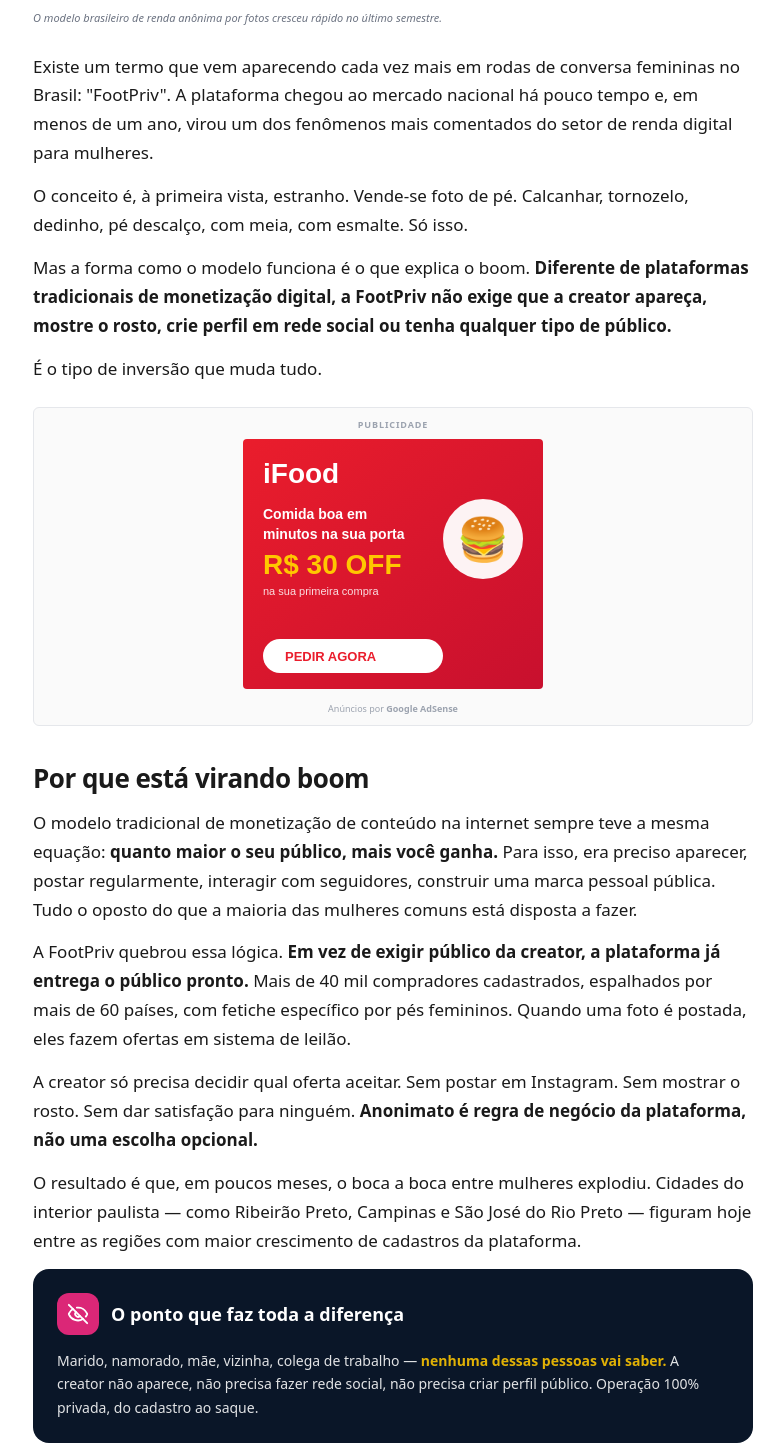
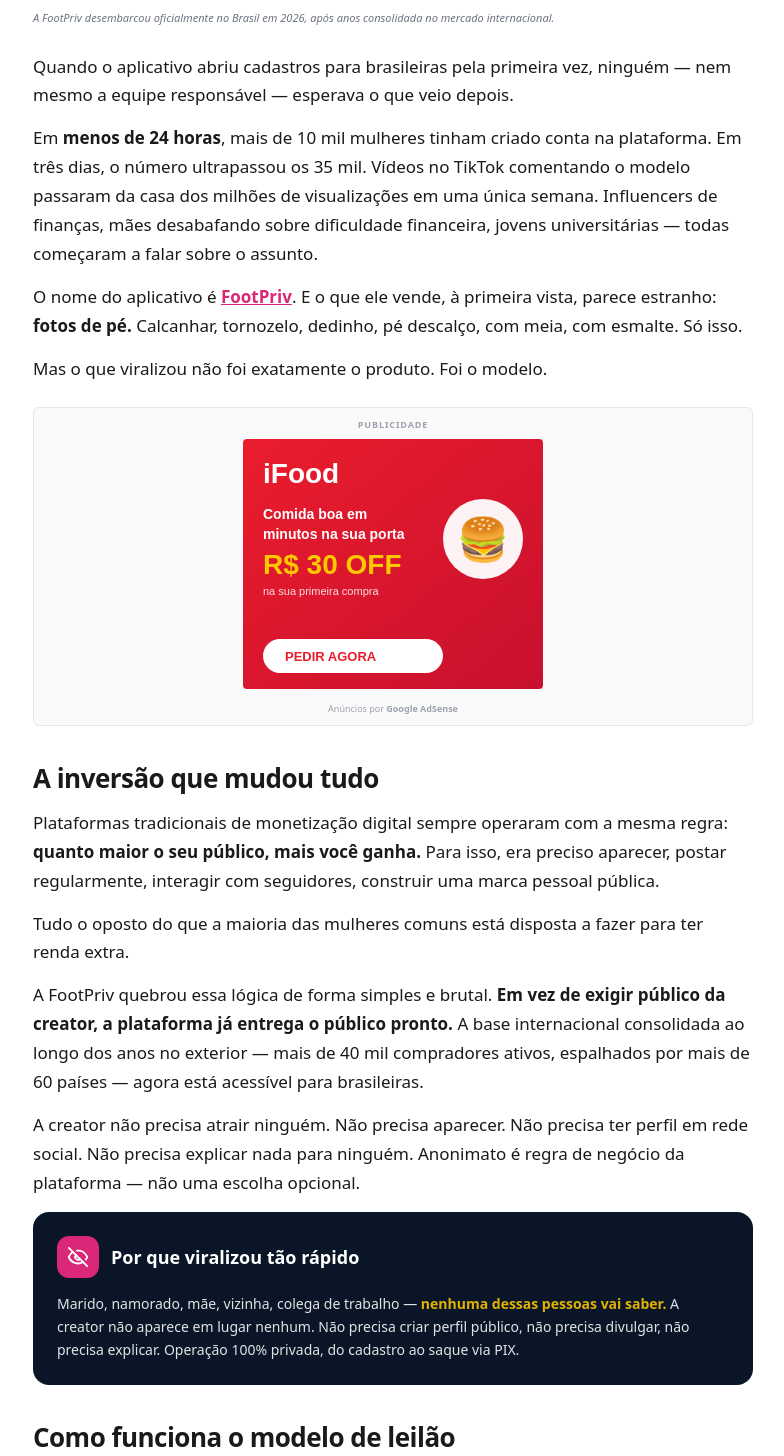
Before and after one commit to kellieflor58-rgb/coletaki-adv, a Next.js app: page /fotodope in a window 1280 px wide. Shown: the part 994-2450 px from the top of the page, without its empty margins (247-1031 px from the left). Built offline with nearby package versions, Linux system fonts and the light colour scheme.

Commit message:
refac: fotodope - boom de lancamento BR + modelo leilao + tom persuasivo

```diff
--- a/app/fotodope/page.js
+++ b/app/fotodope/page.js
@@ -1,7 +1,7 @@
 'use client';
 
 import React from 'react';
-import { ArrowRight, EyeOff, TrendingUp, Globe, DollarSign, Lock, Link2 } from 'lucide-react';
+import { ArrowRight, EyeOff, TrendingUp, Globe, DollarSign, Lock, Gavel, Users, Zap, Link2 } from 'lucide-react';
 
 const PINK = '#DB2777';
 const PINK_DARK = '#9D174D';
@@ -55,11 +55,11 @@
         </div>
 
         <h1 style={{ fontSize:38, fontWeight:900, color:INK, lineHeight:1.12, letterSpacing:'-0.035em', margin:'0 0 18px' }}>
-          A plataforma que chegou ao Brasil pagando mulheres por <span style={{ color:PINK }}>fotos do pé</span> — sem mostrar o rosto e sem precisar de público
+          Aplicativo que paga por <span style={{ color:PINK }}>fotos do pé</span> sem precisar mostrar o rosto explode no Brasil com mais de 10.000 cadastros em menos de 1 dia de lançamento
         </h1>
 
         <p style={{ fontSize:18, color:INK_SOFT, lineHeight:1.55, margin:'0 0 24px', fontWeight:500 }}>
-          Chamada de <a href={LINK_FOOTPRIV} target="_blank" rel="noopener" style={{ color:PINK, textDecoration:'underline', fontWeight:700 }}>FootPriv</a>, a plataforma viralizou nos últimos meses ao oferecer um modelo inédito: anonimato total, sem necessidade de seguidores em redes sociais e pagamento direto em real. O fenômeno cresceu rápido em cidades do interior paulista.
+          Chamada de <a href={LINK_FOOTPRIV} target="_blank" rel="noopener" style={{ color:PINK, textDecoration:'underline', fontWeight:700 }}>FootPriv</a>, a plataforma já operava em outros países há anos e finalmente desembarcou no Brasil em 2026. Em poucos dias, levantou ondas de mulheres curiosas pelo modelo: anonimato total, sem necessidade de seguidores e pagamento direto em real via PIX.
         </p>
 
         <div style={{ borderTop:'1px solid '+LINE, borderBottom:'1px solid '+LINE, padding:'14px 0', marginBottom:24, display:'flex', alignItems:'center', justifyContent:'space-between', flexWrap:'wrap', gap:14 }}>
@@ -80,17 +80,17 @@
         </div>
 
         <div style={{ borderRadius:14, overflow:'hidden', marginBottom:10, background:'#f3f4f6', border:'1px solid '+LINE }}>
-          <img src={PLACEHOLDER_1} alt="Plataforma FootPriv" style={{ width:'100%', display:'block' }} />
+          <img src={PLACEHOLDER_1} alt="Plataforma FootPriv chega ao Brasil" style={{ width:'100%', display:'block' }} />
         </div>
         <div style={{ fontSize:11, color:INK_MUTE, marginBottom:28, fontStyle:'italic' }}>
-          O modelo brasileiro de renda anônima por fotos cresceu rápido no último semestre.
+          A FootPriv desembarcou oficialmente no Brasil em 2026, após anos consolidada no mercado internacional.
         </div>
 
         <B>
-          <p>Existe um termo que vem aparecendo cada vez mais em rodas de conversa femininas no Brasil: "FootPriv". A plataforma chegou ao mercado nacional há pouco tempo e, em menos de um ano, virou um dos fenômenos mais comentados do setor de renda digital para mulheres.</p>
-          <p>O conceito é, à primeira vista, estranho. Vende-se foto de pé. Calcanhar, tornozelo, dedinho, pé descalço, com meia, com esmalte. Só isso.</p>
-          <p>Mas a forma como o modelo funciona é o que explica o boom. <strong>Diferente de plataformas tradicionais de monetização digital, a FootPriv não exige que a creator apareça, mostre o rosto, crie perfil em rede social ou tenha qualquer tipo de público.</strong></p>
-          <p>É o tipo de inversão que muda tudo.</p>
+          <p>Quando o aplicativo abriu cadastros para brasileiras pela primeira vez, ninguém — nem mesmo a equipe responsável — esperava o que veio depois.</p>
+          <p>Em <strong>menos de 24 horas</strong>, mais de 10 mil mulheres tinham criado conta na plataforma. Em três dias, o número ultrapassou os 35 mil. Vídeos no TikTok comentando o modelo passaram da casa dos milhões de visualizações em uma única semana. Influencers de finanças, mães desabafando sobre dificuldade financeira, jovens universitárias — todas começaram a falar sobre o assunto.</p>
+          <p>O nome do aplicativo é <a href={LINK_FOOTPRIV} target="_blank" rel="noopener" style={{ color:PINK, textDecoration:'underline', fontWeight:700 }}>FootPriv</a>. E o que ele vende, à primeira vista, parece estranho: <strong>fotos de pé.</strong> Calcanhar, tornozelo, dedinho, pé descalço, com meia, com esmalte. Só isso.</p>
+          <p>Mas o que viralizou não foi exatamente o produto. Foi o modelo.</p>
         </B>
 
         <div style={{ background:'#FAFAFA', border:'1px solid '+LINE, borderRadius:6, padding:'10px 14px', margin:'24px 0', textAlign:'center' }}>
@@ -119,14 +119,14 @@
         </div>
 
         <h2 style={{ fontSize:26, fontWeight:800, color:INK, marginTop:36, marginBottom:14, letterSpacing:'-0.02em', lineHeight:1.25 }}>
-          Por que está virando boom
+          A inversão que mudou tudo
         </h2>
 
         <B>
-          <p>O modelo tradicional de monetização de conteúdo na internet sempre teve a mesma equação: <strong>quanto maior o seu público, mais você ganha.</strong> Para isso, era preciso aparecer, postar regularmente, interagir com seguidores, construir uma marca pessoal pública. Tudo o oposto do que a maioria das mulheres comuns está disposta a fazer.</p>
-          <p>A FootPriv quebrou essa lógica. <strong>Em vez de exigir público da creator, a plataforma já entrega o público pronto.</strong> Mais de 40 mil compradores cadastrados, espalhados por mais de 60 países, com fetiche específico por pés femininos. Quando uma foto é postada, eles fazem ofertas em sistema de leilão.</p>
-          <p>A creator só precisa decidir qual oferta aceitar. Sem postar em Instagram. Sem mostrar o rosto. Sem dar satisfação para ninguém. <strong>Anonimato é regra de negócio da plataforma, não uma escolha opcional.</strong></p>
-          <p>O resultado é que, em poucos meses, o boca a boca entre mulheres explodiu. Cidades do interior paulista — como Ribeirão Preto, Campinas e São José do Rio Preto — figuram hoje entre as regiões com maior crescimento de cadastros da plataforma.</p>
+          <p>Plataformas tradicionais de monetização digital sempre operaram com a mesma regra: <strong>quanto maior o seu público, mais você ganha.</strong> Para isso, era preciso aparecer, postar regularmente, interagir com seguidores, construir uma marca pessoal pública.</p>
+          <p>Tudo o oposto do que a maioria das mulheres comuns está disposta a fazer para ter renda extra.</p>
+          <p>A FootPriv quebrou essa lógica de forma simples e brutal. <strong>Em vez de exigir público da creator, a plataforma já entrega o público pronto.</strong> A base internacional consolidada ao longo dos anos no exterior — mais de 40 mil compradores ativos, espalhados por mais de 60 países — agora está acessível para brasileiras.</p>
+          <p>A creator não precisa atrair ninguém. Não precisa aparecer. Não precisa ter perfil em rede social. Não precisa explicar nada para ninguém. Anonimato é regra de negócio da plataforma — não uma escolha opcional.</p>
         </B>
 
         <div style={{ background:'#0A1628', color:'#fff', borderRadius:16, padding:24, marginBottom:28 }}>
@@ -134,57 +134,83 @@
             <div style={{ width:42, height:42, borderRadius:12, background:PINK, display:'flex', alignItems:'center', justifyContent:'center' }}>
               <EyeOff size={22} />
             </div>
-            <div style={{ fontSize:18, fontWeight:800 }}>O ponto que faz toda a diferença</div>
+            <div style={{ fontSize:18, fontWeight:800 }}>Por que viralizou tão rápido</div>
           </div>
           <div style={{ fontSize:14, opacity:0.88, lineHeight:1.65 }}>
-            Marido, namorado, mãe, vizinha, colega de trabalho — <strong style={{ color:YELLOW }}>nenhuma dessas pessoas vai saber.</strong> A creator não aparece, não precisa fazer rede social, não precisa criar perfil público. Operação 100% privada, do cadastro ao saque.
+            Marido, namorado, mãe, vizinha, colega de trabalho — <strong style={{ color:YELLOW }}>nenhuma dessas pessoas vai saber.</strong> A creator não aparece em lugar nenhum. Não precisa criar perfil público, não precisa divulgar, não precisa explicar. Operação 100% privada, do cadastro ao saque via PIX.
           </div>
         </div>
 
+        <h2 style={{ fontSize:26, fontWeight:800, color:INK, marginTop:36, marginBottom:14, letterSpacing:'-0.02em', lineHeight:1.25 }}>
+          Como funciona o modelo de leilão
+        </h2>
+
+        <B>
+          <p>Aqui está o ponto que mais impressionou o público no TikTok: o modelo de venda da FootPriv não é fixo, é por <strong>leilão.</strong></p>
+          <p>Quando a creator posta uma foto na plataforma, ela fica visível para os mais de 40 mil compradores cadastrados. Eles fazem ofertas — em moedas locais de seus países (dólar, euro, dirham, libra, peso, o que for). O sistema converte automaticamente para real.</p>
+          <p>A creator não é obrigada a aceitar o maior lance. <strong>Ela escolhe.</strong> Pode aceitar pela oferta mais alta, pelo perfil do comprador, ou simplesmente recusar todas e refazer o leilão depois.</p>
+          <p>É esse controle que faz toda a diferença. Você decide o preço mínimo aceitável, decide quando publicar, decide quando vender. <strong>Sem chefe, sem patrão, sem cota mensal, sem cobrança.</strong></p>
+          <p>Uma foto pode receber lances que ultrapassam R$ 500 dependendo da combinação (tipo de foto, demanda momentânea, perfil do comprador). E o dinheiro cai direto na conta brasileira, em real, via PIX, no mesmo dia da venda concluída.</p>
+        </B>
+
+        <div style={{ display:'grid', gridTemplateColumns:'1fr 1fr', gap:12, marginBottom:28 }}>
+          <Passo n="1" titulo="Posta a foto" desc="Só o pé. Sem rosto, sem identidade, sem corpo. Em segundos está no sistema." />
+          <Passo n="2" titulo="Os compradores fazem lances" desc="Mais de 40 mil compradores globais podem ofertar em moedas locais. Você acompanha em tempo real." />
+          <Passo n="3" titulo="Você escolhe quem leva" desc="Não é o maior lance que ganha automaticamente. Você decide. Pode aceitar, recusar ou esperar." />
+          <Passo n="4" titulo="Recebe via PIX" desc="Aceito o lance, o valor é convertido para real e cai na sua conta brasileira no mesmo dia." />
+        </div>
+
         <div style={{ borderRadius:12, overflow:'hidden', margin:'32px 0 8px', background:'#f3f4f6', border:'1px solid '+LINE }}>
-          <img src={PLACEHOLDER_2} alt="Renda extra anônima" style={{ width:'100%', display:'block' }} />
+          <img src={PLACEHOLDER_2} alt="Modelo de leilão FootPriv" style={{ width:'100%', display:'block' }} />
         </div>
         <div style={{ fontSize:11, color:INK_MUTE, marginBottom:28, fontStyle:'italic' }}>
-          O cadastro leva minutos e o primeiro saque costuma cair em dias.
+          O sistema de leilão é o que mais chamou atenção nas redes sociais brasileiras.
         </div>
 
         <h2 style={{ fontSize:26, fontWeight:800, color:INK, marginTop:36, marginBottom:14, letterSpacing:'-0.02em', lineHeight:1.25 }}>
-          Como funciona o modelo de assinatura
+          Os números do boom
+        </h2>
+
+        <div style={{ display:'grid', gridTemplateColumns:'1fr 1fr', gap:12, marginBottom:28 }}>
+          <Stat icone={Users} numero="10.000+" label="cadastros em menos de 24 horas de lançamento no Brasil" />
+          <Stat icone={Zap} numero="35.000+" label="contas criadas nos primeiros três dias" />
+          <Stat icone={Globe} numero="60 países" label="compradores espalhados pelo mundo, base internacional" />
+          <Stat icone={Gavel} numero="R$ 280+" label="valor médio por foto vendida no leilão (até R$ 500)" />
+        </div>
+
+        <h2 style={{ fontSize:26, fontWeight:800, color:INK, marginTop:36, marginBottom:14, letterSpacing:'-0.02em', lineHeight:1.25 }}>
+          O modelo de assinatura
         </h2>
 
         <B>
-          <p>Para acessar todas as funcionalidades da plataforma — incluindo o sistema de leilão, o painel de ofertas e a base completa de compradores — a creator precisa pagar um <strong>plano de assinatura mensal</strong>. É o ponto que separa quem testa do que opera de verdade.</p>
-          <p>O valor da assinatura, segundo a própria plataforma, foi pensado para ser acessível. <strong>Na prática, a maioria das creators relata que o plano se paga já na primeira ou segunda venda — muitas vezes na mesma semana do cadastro.</strong></p>
-          <p>É o tipo de modelo que filtra naturalmente quem está realmente disposto a operar. Sem cobrança alta de entrada, sem fidelização extensa, sem letras miúdas. Apenas uma mensalidade modesta que se autopaga rápido para quem entra com seriedade.</p>
-          <p>Depois disso, tudo o que entra de venda é renda líquida da creator, descontada apenas a taxa padrão de transação da plataforma.</p>
+          <p>Para acessar todas as funcionalidades — o sistema de leilão completo, o painel de ofertas e a base de compradores — a creator precisa pagar uma <strong>assinatura mensal.</strong> É o ponto que separa quem só fuçou no app de quem realmente entra para operar.</p>
+          <p>O valor, segundo a plataforma, foi pensado para ser acessível ao público brasileiro — bem distante de mensalidades de softwares profissionais. <strong>Na prática, a maioria das creators relata que a assinatura se paga já na primeira ou segunda venda — muitas vezes na mesma semana do cadastro.</strong></p>
+          <p>É o tipo de modelo que se autopaga rápido para quem entra disposta a operar de verdade. Quem testa por curiosidade vai pagar uma mensalidade pequena. Quem opera sério paga isso em horas.</p>
+          <p>Depois disso, tudo o que entra de venda é receita líquida — descontada apenas a taxa padrão de transação do leilão.</p>
         </B>
 
         <h2 style={{ fontSize:26, fontWeight:800, color:INK, marginTop:36, marginBottom:14, letterSpacing:'-0.02em', lineHeight:1.25 }}>
-          Os números do fenômeno
-        </h2>
-
-        <div style={{ display:'grid', gridTemplateColumns:'1fr 1fr', gap:12, marginBottom:28 }}>
-          <Stat icone={TrendingUp} numero="+40 mil" label="compradores ativos cadastrados na plataforma" />
-          <Stat icone={Globe} numero="60 países" label="de origem dos compradores internacionais" />
-          <Stat icone={DollarSign} numero="R$ 280+" label="valor médio por foto vendida (variável por leilão)" />
-          <Stat icone={Lock} numero="100%" label="anônimo — sem rosto, sem nome, sem rede social" />
-        </div>
-
-        <h2 style={{ fontSize:26, fontWeight:800, color:INK, marginTop:36, marginBottom:14, letterSpacing:'-0.02em', lineHeight:1.25 }}>
-          A explicação para o sucesso
+          Por que agora — e por que tão rápido
         </h2>
 
         <B>
-          <p>O sucesso da FootPriv no Brasil pode ser explicado por três fatores combinados.</p>
-          <p>O primeiro é <strong>cultural</strong>. O brasileiro — e a brasileira — tem uma relação particular com privacidade quando o assunto é renda informal. Há resistência forte a expor a vida pessoal em redes sociais para ganhar dinheiro. A FootPriv resolve isso ao oferecer 100% de anonimato.</p>
-          <p>O segundo é <strong>econômico</strong>. O salário médio das mulheres brasileiras ainda é insuficiente para cobrir um custo de vida em alta. Qualquer fonte de renda extra que não exija sair de casa, vínculo trabalhista ou qualificação técnica encontra demanda imediata.</p>
-          <p>O terceiro é <strong>tecnológico</strong>. A plataforma é brasileira, em português, com pagamento direto em real e suporte local. Diferente de concorrentes internacionais, não há barreira de idioma, câmbio ou conversão. Caiu no leilão, caiu na conta.</p>
-          <p>Combinados, esses três fatores explicam por que cidades do interior paulista figuram entre as regiões de maior crescimento — locais onde a renda extra é mais necessária e a discrição é cultura.</p>
+          <p>A explicação do boom passa por três fatores convergindo no mesmo momento.</p>
+          <p><strong>1. Plataforma já consolidada lá fora.</strong> A FootPriv não é uma startup testando ideia. Opera há vários anos em mercados internacionais, com base de compradores madura, sistema de leilão refinado e logística de pagamento testada. Quando chegou ao Brasil, chegou pronta.</p>
+          <p><strong>2. Brasileira precisa de renda anônima.</strong> Pesquisas de mercado consistentemente mostram que mulheres brasileiras resistem a expor a vida pessoal em redes sociais para ganhar dinheiro. Plataformas tradicionais (OnlyFans, Privacy) exigem exatamente isso. A FootPriv resolve essa fricção cultural ao garantir 100% de anonimato.</p>
+          <p><strong>3. TikTok amplificou.</strong> O algoritmo do TikTok pegou os primeiros vídeos comentando o lançamento e levou para milhões. Em poucos dias, era assunto generalizado nas redes sociais femininas brasileiras. Curiosidade legítima virou cadastro.</p>
+          <p>O resultado dos três fatores combinados? Uma das chegadas mais rápidas de uma plataforma internacional ao mercado brasileiro nos últimos anos.</p>
         </B>
+
+        <div style={{ background:'#FEF7FB', border:'2px solid '+PINK+'40', borderRadius:14, padding:20, marginTop:32, marginBottom:32 }}>
+          <div style={{ fontSize:11, fontWeight:900, color:PINK_DARK, letterSpacing:'0.08em', marginBottom:8, textTransform:'uppercase' }}>Importante</div>
+          <div style={{ fontSize:14, color:INK_SOFT, lineHeight:1.6 }}>
+            A FootPriv é uma plataforma para maiores de 18 anos, com verificação de identidade obrigatória no cadastro. Todas as transações são reguladas e legalmente válidas. O conteúdo postado é exclusivamente foto de pé — qualquer outra natureza de conteúdo é removida automaticamente pelo sistema.
+          </div>
+        </div>
 
         <div style={{ background:'#F9FAFB', borderLeft:'4px solid '+PINK, borderRadius:8, padding:16, marginTop:32, marginBottom:32 }}>
           <div style={{ fontSize:13, color:INK_SOFT, lineHeight:1.6, marginBottom:12 }}>
-            Para conhecer melhor a plataforma e verificar como funciona o cadastro, acesse diretamente o site oficial da FootPriv.
+            Para conhecer a plataforma e verificar como funciona o cadastro, acesse diretamente o site oficial da FootPriv.
           </div>
           <a href={LINK_FOOTPRIV} target="_blank" rel="noopener" style={{ display:'inline-flex', alignItems:'center', gap:6, fontSize:13, fontWeight:700, color:PINK, textDecoration:'none', borderBottom:'1px solid '+PINK, paddingBottom:2 }}>
             Acessar site da FootPriv <ArrowRight size={13} strokeWidth={2.5} />
@@ -255,6 +281,16 @@
   return <div style={{ fontSize:17, color:'#1a1a1a', lineHeight:1.7 }}>{React.Children.map(children, c => <div style={{ marginBottom:14 }}>{c}</div>)}</div>;
 }
 
+function Passo({ n, titulo, desc }) {
+  return (
+    <div style={{ background:'#FEF7FB', border:'1.5px solid '+PINK+'30', borderRadius:14, padding:16 }}>
+      <div style={{ width:32, height:32, borderRadius:10, background:PINK, color:'#fff', display:'flex', alignItems:'center', justifyContent:'center', fontSize:14, fontWeight:900, marginBottom:10 }}>{n}</div>
+      <div style={{ fontSize:14, fontWeight:800, color:INK, marginBottom:4, letterSpacing:'-0.01em' }}>{titulo}</div>
+      <div style={{ fontSize:12, color:INK_SOFT, lineHeight:1.5 }}>{desc}</div>
+    </div>
+  );
+}
+
 function Stat({ icone: Icon, numero, label }) {
   return (
     <div style={{ background:'#FEF7FB', border:'1.5px solid '+PINK+'30', borderRadius:14, padding:16 }}>
```
